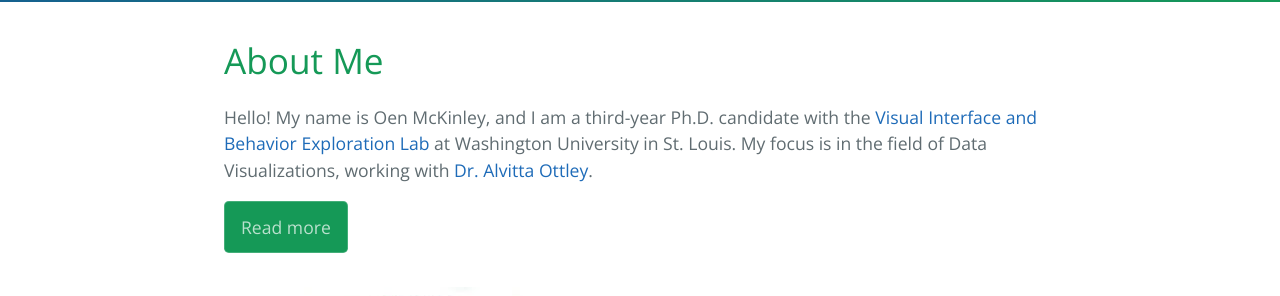
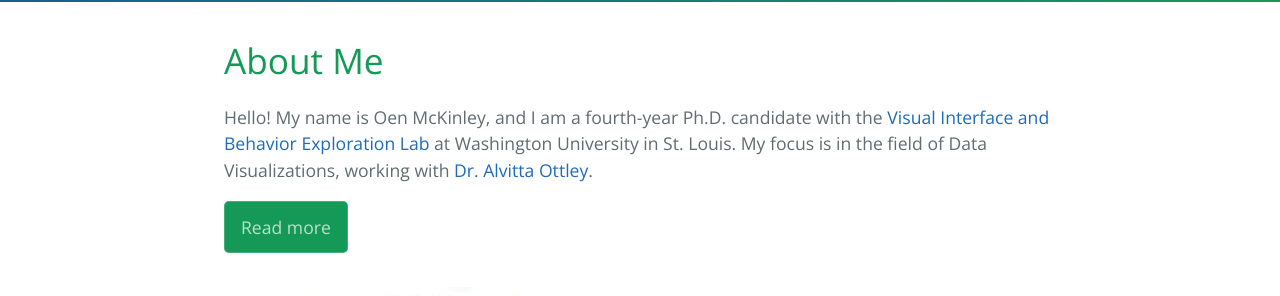
Before and after one commit to oenmckinley/oenmckinley.github.io, a Jekyll site: the page built from index.md, in a window 1280 px wide. Shown: the part 381-677 px from the top of the page. Built offline with Jekyll 4.4.1, drawn with Linux system fonts in a browser that asks for light colours; our own code applies the rules of GitHub Pages for plain Markdown files.

Commit message:
4th Year

```diff
--- a/index.md
+++ b/index.md
@@ -4,7 +4,7 @@ layout: default
 
 # About Me
 
-Hello! My name is Oen McKinley, and I am a third-year Ph.D. candidate with the [Visual Interface and Behavior Exploration Lab](http://visualdata.wustl.edu/) at Washington University in St. Louis. My focus is in the field of Data Visualizations, working with [Dr. Alvitta Ottley](https://scholar.google.com/citations?user=yepPD_cAAAAJ&amp;hl=en).
+Hello! My name is Oen McKinley, and I am a fourth-year Ph.D. candidate with the [Visual Interface and Behavior Exploration Lab](http://visualdata.wustl.edu/) at Washington University in St. Louis. My focus is in the field of Data Visualizations, working with [Dr. Alvitta Ottley](https://scholar.google.com/citations?user=yepPD_cAAAAJ&amp;hl=en).
 
 <a href="https://oenmckinley.github.io/about" class="btn2">Read more</a>
 
```
Also changed, not shown: about.md (+1 -1 lines), 1 other file.
